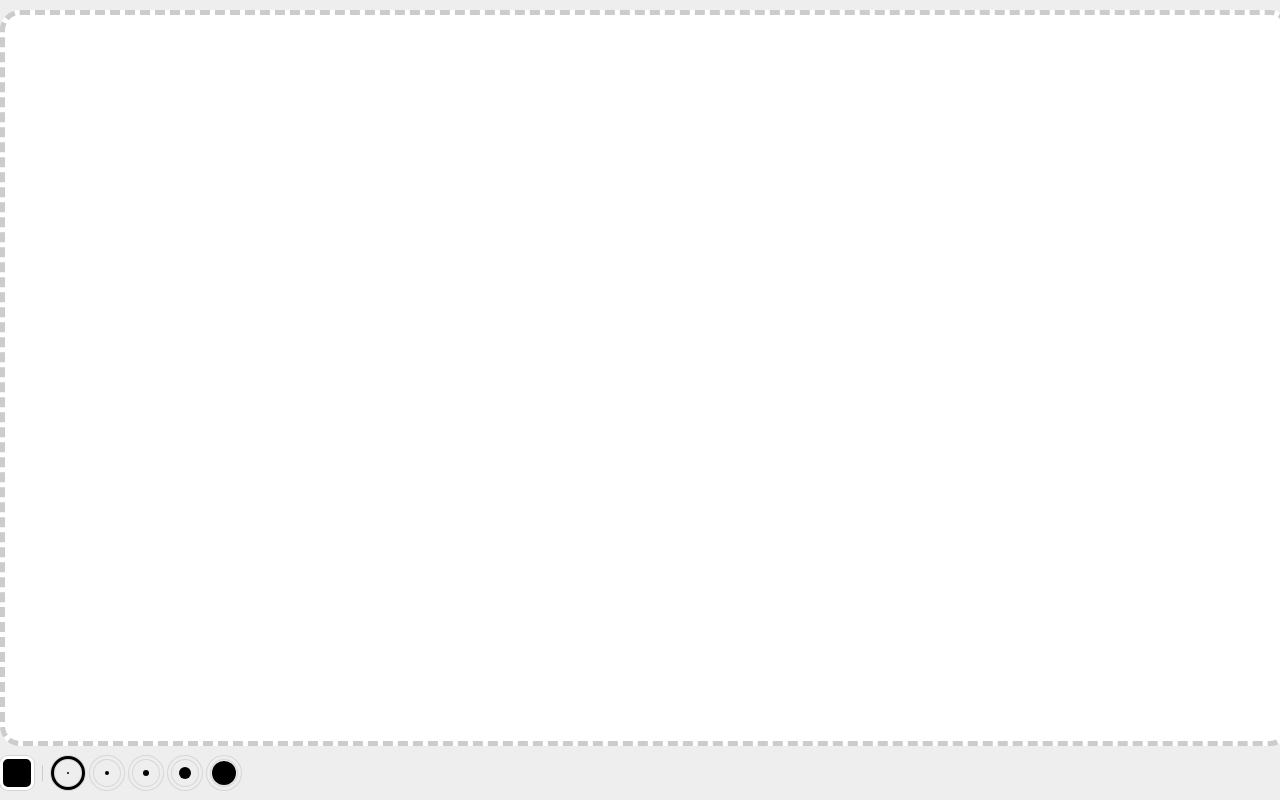
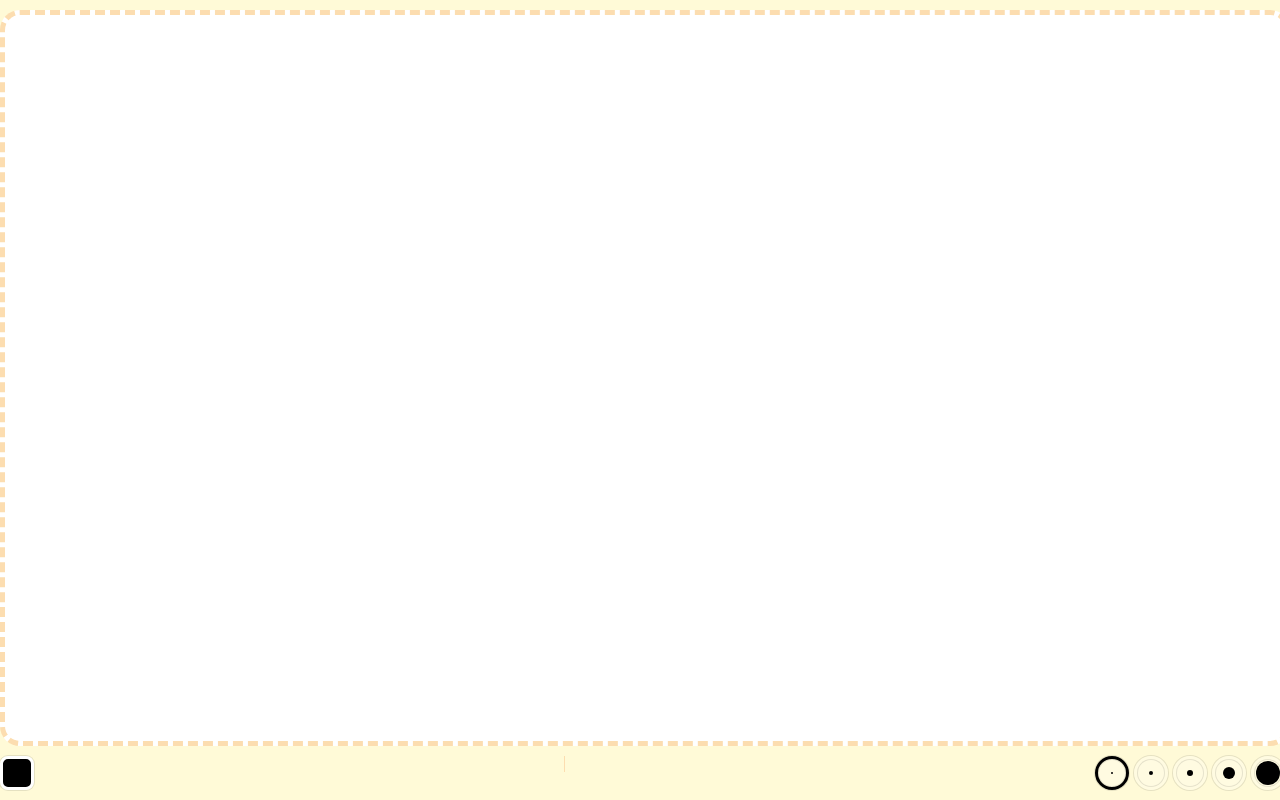
Before and after one commit to zhyupe/draw-and-guess, a React (Vite) app in the folder client/: page / in a window 1280 px wide. Built offline with nearby package versions, Linux system fonts and the light colour scheme.

Commit message:
feat(client): add button style

```diff
--- a/client/src/App.css
+++ b/client/src/App.css
@@ -1,18 +1,29 @@
 .app {
   width: 100vw;
+  height: 100vh;
+
   display: flex;
+  padding: 20px;
+  box-sizing: border-box;
+
   justify-content: space-evenly;
+  align-items: stretch;
 }
 
 .drawing-canvas {
-  background-color: #fff;
-  border: 5px dashed #ccc;
+  background-color: var(--canvas);
+  border: 5px dashed var(--border);
   border-radius: 20px;
 }
 
 .drawing-tool {
   display: flex;
+  justify-content: space-between;
   margin-top: 10px;
+}
+
+.drawing-tool > div {
+  display: flex;
   align-items: center;
 }
 
@@ -20,5 +31,46 @@
   height: 16px;
   margin-left: 8px;
   padding-left: 8px;
-  border-left: 1px solid #cdcdcd;
+  border-left: 1px solid var(--border);
 }
+
+.tool-btn {
+  display: flex;
+  justify-content: center;
+  align-items: center;
+
+  width: 28px;
+  height: 28px;
+  border-radius: 8px;
+  border: 3px solid #fff;
+  background-color: #fff4;
+  box-shadow: 0 0 0 1px rgba(0, 0, 0, 0.1), inset 0 0 0 1px rgba(0, 0, 0, 0.1);
+  cursor: pointer;
+
+  transition: background-color .1s ease-in-out;
+}
+
+.tool-btn:hover {
+  background-color: #fffa;
+}
+
+button {
+  display: flex;
+  justify-content: center;
+  align-items: center;
+
+  width: 34px;
+  height: 34px;
+  border: 0;
+  border-radius: 8px;
+
+  background-color: var(--stress-1);
+  color: var(--stress-inside);
+  cursor: pointer;
+
+  transition: background-color .1s ease-in-out;
+}
+
+button:hover {
+  background-color: var(--stress-2);
+}
--- a/client/src/components/colorpicker/index.module.css
+++ b/client/src/components/colorpicker/index.module.css
@@ -1,14 +1,5 @@
 .picker {
   position: relative;
-}
-
-.swatch {
-  width: 28px;
-  height: 28px;
-  border-radius: 8px;
-  border: 3px solid #fff;
-  box-shadow: 0 0 0 1px rgba(0, 0, 0, 0.1), inset 0 0 0 1px rgba(0, 0, 0, 0.1);
-  cursor: pointer;
 }
 
 .popover {
--- a/client/src/components/colorpicker/index.tsx
+++ b/client/src/components/colorpicker/index.tsx
@@ -53,7 +53,7 @@ export const PopoverPicker = ({
   return (
     <div className={style.picker}>
       <div
-        className={style.swatch}
+        className="tool-btn"
         style={{ backgroundColor: color }}
         onClick={() => toggle(true)}
       />
--- a/client/src/components/sizepicker/index.module.css
+++ b/client/src/components/sizepicker/index.module.css
@@ -4,22 +4,15 @@
 
 .dot {
   display: flex;
-  justify-content: center;
-  align-items: center;
 
-  width: 28px;
-  height: 28px;
   margin-right: 5px;
   border-radius: 50%;
-  border: 3px solid #fff;
-  cursor: pointer;
-  box-shadow: 0 0 0 1px rgba(0, 0, 0, 0.1), inset 0 0 0 1px rgba(0, 0, 0, 0.1);
 }
 
 .dot span {
   display: block;
   content: "";
-  border: 0 solid #000;
+  border: 0 solid transparent;
   border-radius: 50%;
 }
 
--- a/client/src/components/sizepicker/index.tsx
+++ b/client/src/components/sizepicker/index.tsx
@@ -14,7 +14,7 @@ function Dot({
   return (
     <div
       onClick={onClick}
-      className={style.dot}
+      className={`tool-btn ${style.dot}`}
       style={{ borderColor: active ? color : 'transparent' }}
     >
       <span style={{ width: size, height: size, background: color }} />
--- a/client/src/index.css
+++ b/client/src/index.css
@@ -13,6 +13,10 @@
   -webkit-font-smoothing: antialiased;
   -moz-osx-font-smoothing: grayscale;
   -webkit-text-size-adjust: 100%;
+
+  --font: "Helvetica Neue", Helvetica, "PingFang SC", "Hiragino Sans GB", "Microsoft YaHei", "\5FAE \8F6F \96C5 \9ED1 ", SimHei, Arial, sans-serif;
+  --font-1: "Imprima", var(--font);
+  --font-2: "Changa One", var(--font);
 }
 
 body {
@@ -21,36 +25,20 @@ body {
   place-items: center;
   min-width: 320px;
   height: 100vh;
-}
 
-button {
-  border-radius: 8px;
-  border: 1px solid transparent;
-  padding: 0.6em 1.2em;
-  font-size: 1em;
-  font-weight: 500;
-  font-family: inherit;
-  background-color: #1a1a1a;
-  cursor: pointer;
-  transition: border-color 0.25s;
-}
-button:hover {
-  border-color: #646cff;
-}
-button:focus,
-button:focus-visible {
-  outline: 4px auto -webkit-focus-ring-color;
+  overflow: hidden;
 }
 
 @media (prefers-color-scheme: light) {
   :root {
     color: #213547;
-    background-color: #eee;
-  }
-  a:hover {
-    color: #747bff;
-  }
-  button {
-    background-color: #f9f9f9;
+    background-color: #FFFAD7;
+
+    --background: #FFFAD7;
+    --canvas: #fff;
+    --border: #FCDDB0;
+    --stress-1: #FF9F9F;
+    --stress-2: #E97777;
+    --stress-inside: #FFEFEF;
   }
 }
```
